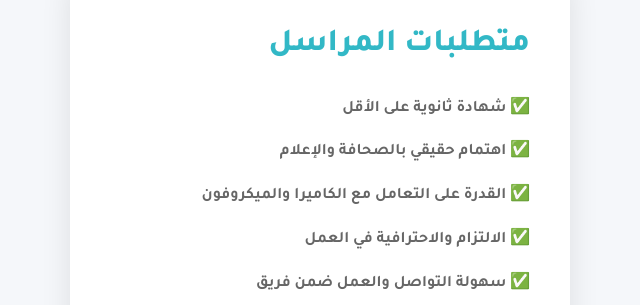
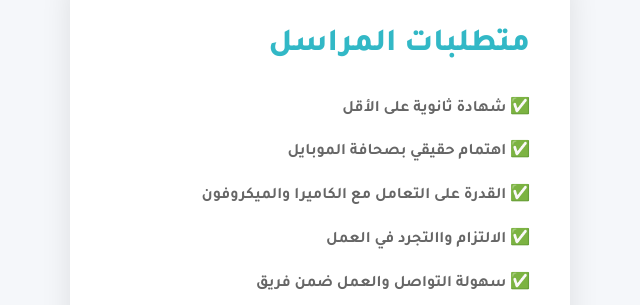
Before and after one commit to zacharydelivry/Molahid-Tv, a plain HTML site: page Index.html in a window 1280 px wide. Shown: the part 1880-2185 px from the top of the page, 320-960 px from the left. Drawn offline with Linux system fonts and the light colour scheme.

Commit message:
Update Index.html

```diff
--- a/Index.html
+++ b/Index.html
@@ -585,9 +585,9 @@
         <div class="price-box">
             <h3>متطلبات المراسل</h3>
             <p>✅ شهادة ثانوية على الأقل</p>
-            <p>✅ اهتمام حقيقي بالصحافة والإعلام</p>
+            <p>✅ اهتمام حقيقي بصحافة الموبايل</p>
             <p>✅ القدرة على التعامل مع الكاميرا والميكروفون</p>
-            <p>✅ الالتزام والاحترافية في العمل</p>
+            <p>✅ الالتزام واالتجرد في العمل</p>
             <p>✅ سهولة التواصل والعمل ضمن فريق</p>
             <p style="color: #ff6b00; margin-top: 20px; font-weight: 900;"><strong>لا تحتاج لخبرة! سنعلمك كل شيء</strong></p>
         </div>
```
